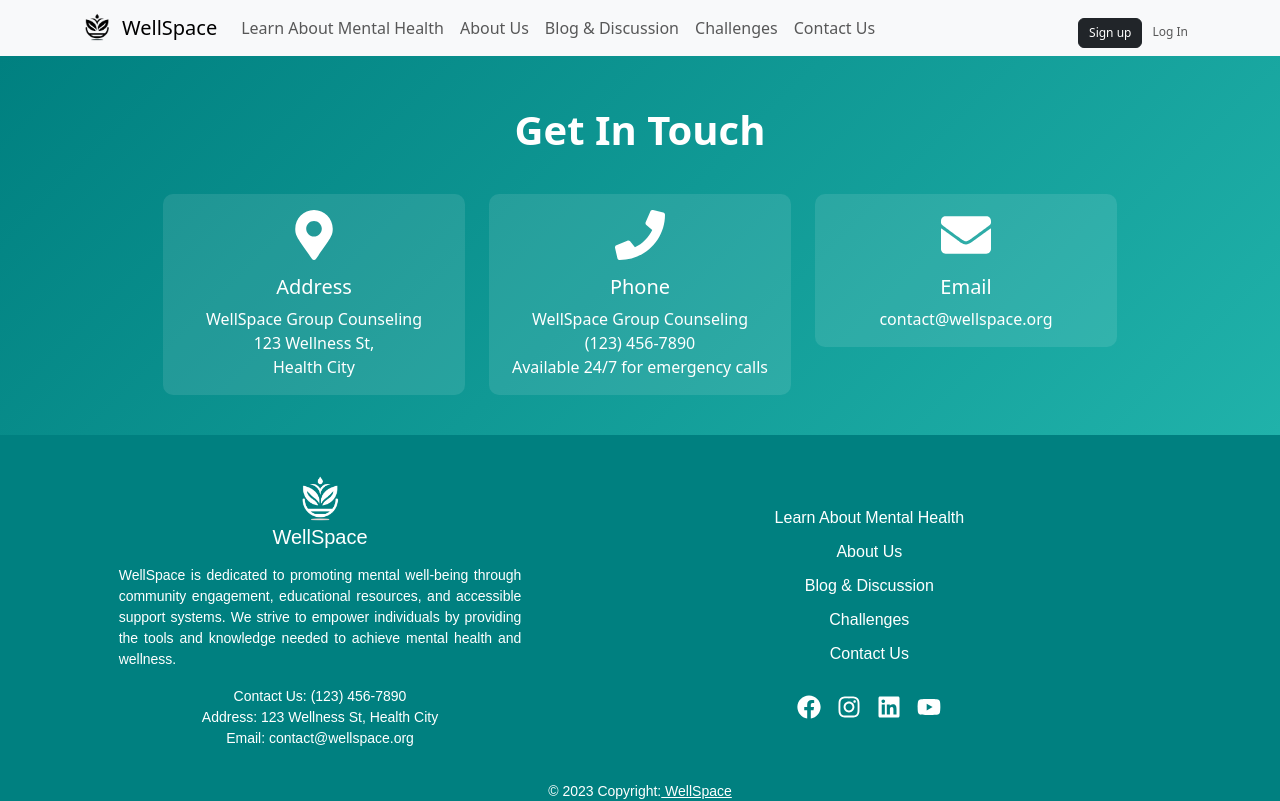
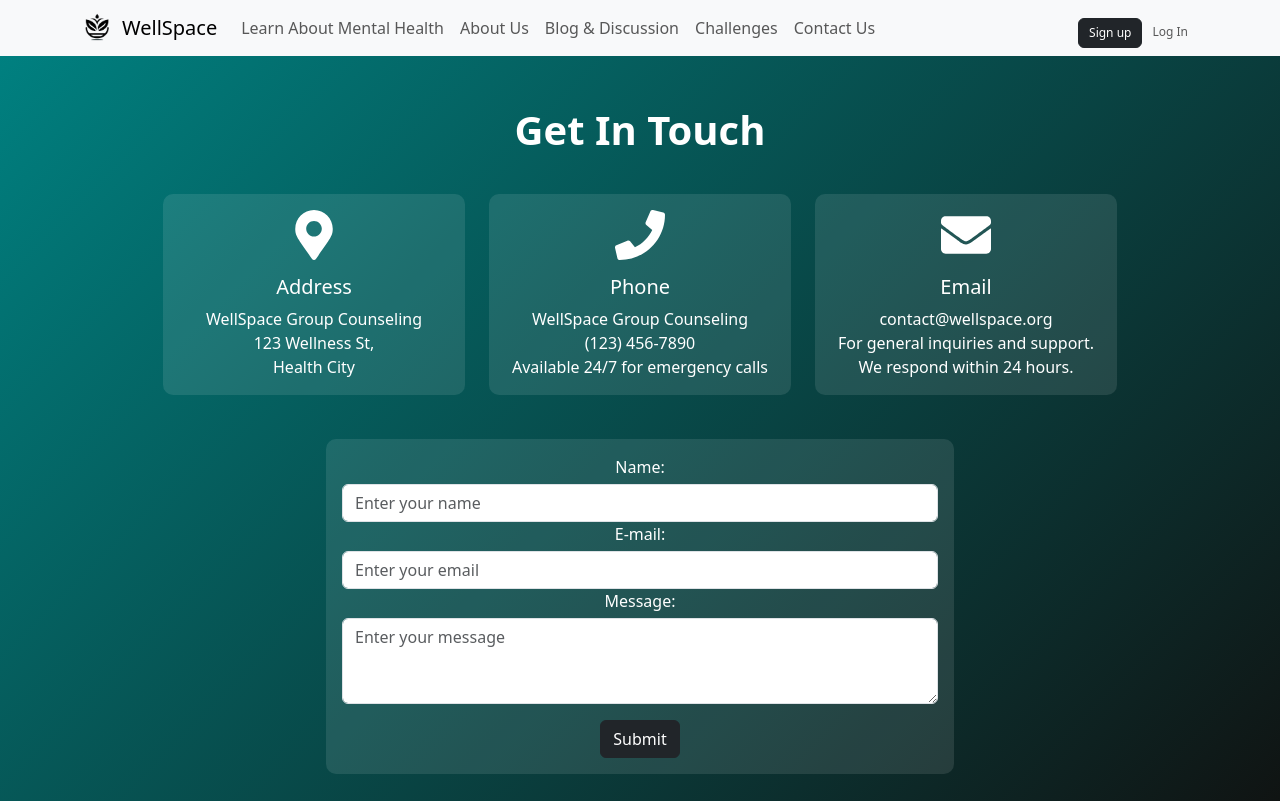
Before and after one commit to nilangi-ediri/WellSpace, a React (Create React App) app in the folder WellSpace/frontend/: page /contact-us in a window 1280 px wide. Shown: the top 801 px of the page. Built offline with nearby package versions, Linux system fonts and the light colour scheme.

Commit message:
Completed Contact Us Page

```diff
--- a/WellSpace/frontend/src/css/contact.css
+++ b/WellSpace/frontend/src/css/contact.css
@@ -1,22 +1,23 @@
-/* src/css/contact.css */
 .contact-us {
-    background: linear-gradient(135deg, #008080, #20B2AA);
+    background: linear-gradient(135deg, #008080, #101312);
+    /* Original background color */
     color: white;
     padding: 50px 0 20px 0;
-    /* Adjusted bottom padding */
     margin-bottom: 0;
-    /* Remove any bottom margin */
 }
 
-.contact-card {
+.contact-card,
+.form-card {
     background: rgba(255, 255, 255, 0.1);
+    /* Original card background color */
     color: white;
     border: none;
     margin-bottom: 20px;
     border-radius: 10px;
 }
 
-.contact-card .card-body {
+.contact-card .card-body,
+.form-card .card-body {
     text-align: center;
 }
 
@@ -30,3 +31,10 @@
     margin-bottom: 15px;
     color: white;
 }
+
+.form-card .form-label {
+    display: block;
+    margin-bottom: 5px;
+    color: white;
+    /* Ensure form labels are also white */
+}
--- a/WellSpace/frontend/src/pages/ContactUs.jsx
+++ b/WellSpace/frontend/src/pages/ContactUs.jsx
@@ -1,12 +1,19 @@
 // src/pages/ContactUs.js
-import React from 'react';
-import { Container, Row, Col, Card } from 'react-bootstrap';
+import React, { useState } from 'react';
+import { Container, Row, Col, Card, Form, Button, Toast } from 'react-bootstrap';
 import '../css/contact.css';
 import NavigationBar from '../components/Navbar';
 import Footer from '../components/Footer';
 import { FaMapMarkerAlt, FaPhone, FaEnvelope } from 'react-icons/fa';
 
 const ContactUs = () => {
+  const [showToast, setShowToast] = useState(false);
+
+  const handleSubmit = (e) => {
+    e.preventDefault();
+    setShowToast(true);
+  };
+
   return (
     <div className="App">
       <NavigationBar />
@@ -17,7 +24,7 @@ const ContactUs = () => {
             <Col md={3}>
               <Card className="contact-card">
                 <Card.Body>
-                  <FaMapMarkerAlt size={50} className="contact-icon" />
+                  <FaMapMarkerAlt size={50} className="contact-icon" aria-label="Address Icon" />
                   <Card.Title>Address</Card.Title>
                   <Card.Text>
                     WellSpace Group Counseling <br />
@@ -30,7 +37,7 @@ const ContactUs = () => {
             <Col md={3}>
               <Card className="contact-card">
                 <Card.Body>
-                  <FaPhone size={50} className="contact-icon" />
+                  <FaPhone size={50} className="contact-icon" aria-label="Phone Icon" />
                   <Card.Title>Phone</Card.Title>
                   <Card.Text>
                     WellSpace Group Counseling <br />
@@ -43,11 +50,38 @@ const ContactUs = () => {
             <Col md={3}>
               <Card className="contact-card">
                 <Card.Body>
-                  <FaEnvelope size={50} className="contact-icon" />
+                  <FaEnvelope size={50} className="contact-icon" aria-label="Email Icon" />
                   <Card.Title>Email</Card.Title>
                   <Card.Text>
-                    contact@wellspace.org
+                    contact@wellspace.org <br />
+                    For general inquiries and support. <br />
+                    We respond within 24 hours.
                   </Card.Text>
+                </Card.Body>
+              </Card>
+            </Col>
+          </Row>
+          <Row className="justify-content-center mt-4">
+            <Col md={6}>
+              <Card className="contact-card form-card">
+                <Card.Body>
+                  <Form onSubmit={handleSubmit}>
+                    <Form.Group controlId="formName">
+                      <Form.Label>Name:</Form.Label>
+                      <Form.Control type="text" placeholder="Enter your name" />
+                    </Form.Group>
+                    <Form.Group controlId="formEmail">
+                      <Form.Label>E-mail:</Form.Label>
+                      <Form.Control type="email" placeholder="Enter your email" />
+                    </Form.Group>
+                    <Form.Group controlId="formMessage">
+                      <Form.Label>Message:</Form.Label>
+                      <Form.Control as="textarea" rows={3} placeholder="Enter your message" />
+                    </Form.Group>
+                    <Button variant="dark" type="submit" className="mt-3">
+                      Submit
+                    </Button>
+                  </Form>
                 </Card.Body>
               </Card>
             </Col>
@@ -55,6 +89,18 @@ const ContactUs = () => {
         </Container>
       </div>
       <Footer />
+      <Toast
+        style={{ position: 'fixed', top: 20, right: 20 }}
+        onClose={() => setShowToast(false)}
+        show={showToast}
+        delay={3000}
+        autohide
+      >
+        <Toast.Header>
+          <strong className="mr-auto">WellSpace</strong>
+        </Toast.Header>
+        <Toast.Body>Thank you for your message. We will get back to you soon.</Toast.Body>
+      </Toast>
     </div>
   );
 };
```
Also changed, not shown: WellSpace/frontend/src/css/footer.css (deleted, +0 -43 lines).
